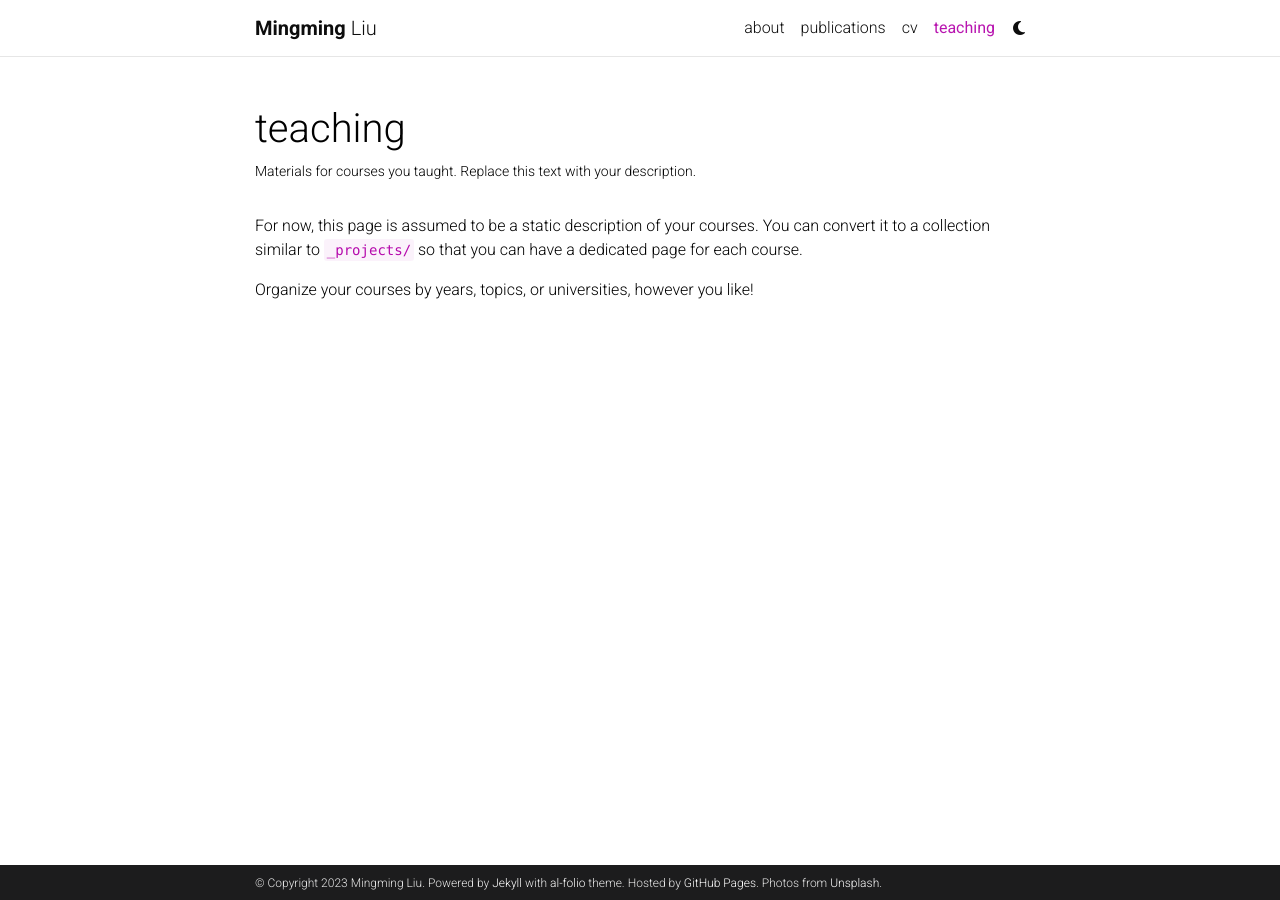
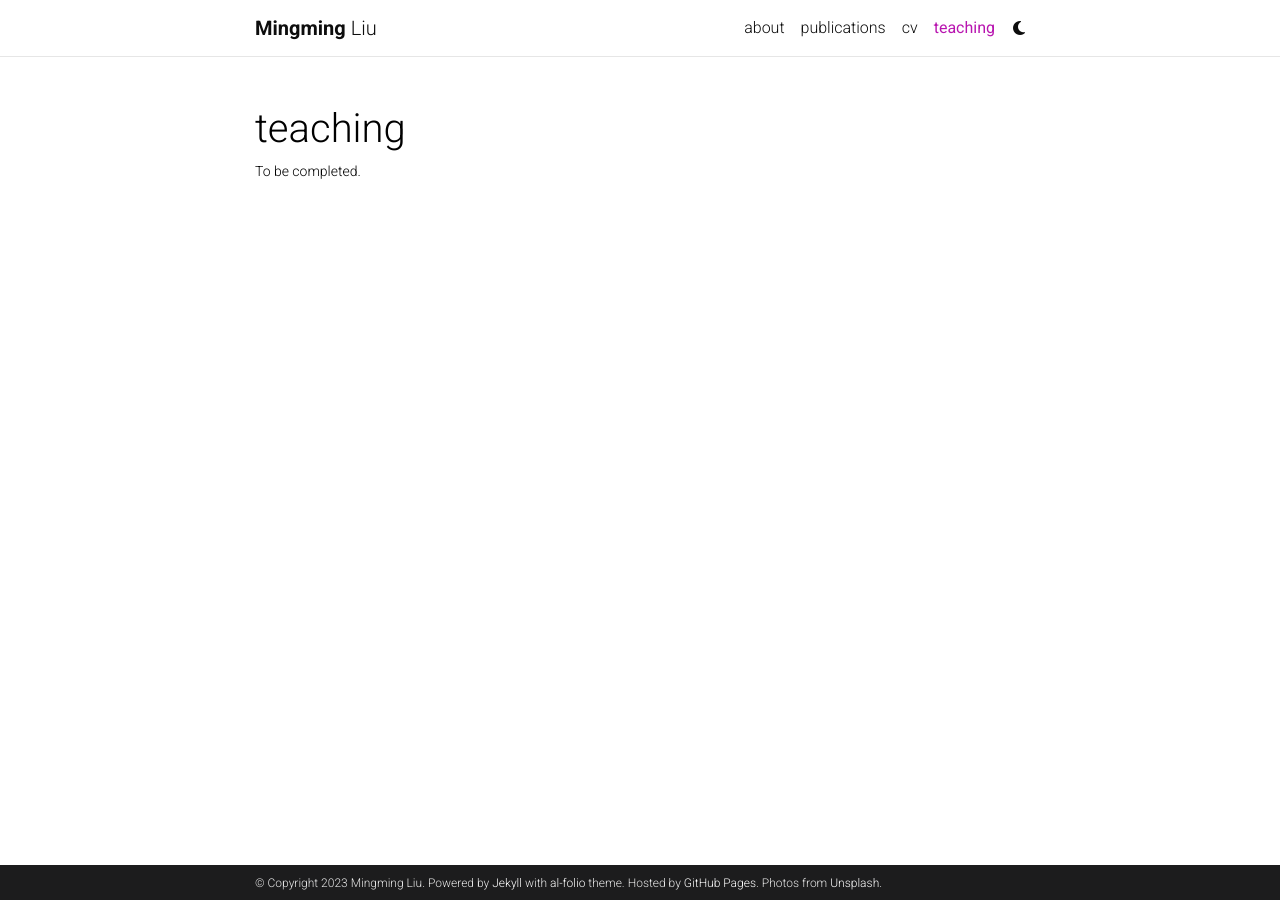
Before and after one commit to markliu02/markliu02.github.io, a Jekyll site: the page built from _pages/teaching.md, in a window 1280 px wide. Built offline with Jekyll 4.4.1, drawn with Linux system fonts in a browser that asks for light colours; comment, search, counter and statistics services are not loaded; a style sheet for code colours, icons or effects is not loaded.

Commit message:
Update teaching.md

```diff
--- a/_pages/teaching.md
+++ b/_pages/teaching.md
@@ -2,11 +2,7 @@
 layout: page
 permalink: /teaching/
 title: teaching
-description: Materials for courses you taught. Replace this text with your description.
+description: To be completed.
 nav: true
 nav_order: 5
 ---
-
-For now, this page is assumed to be a static description of your courses. You can convert it to a collection similar to `_projects/` so that you can have a dedicated page for each course.
-
-Organize your courses by years, topics, or universities, however you like!
```
